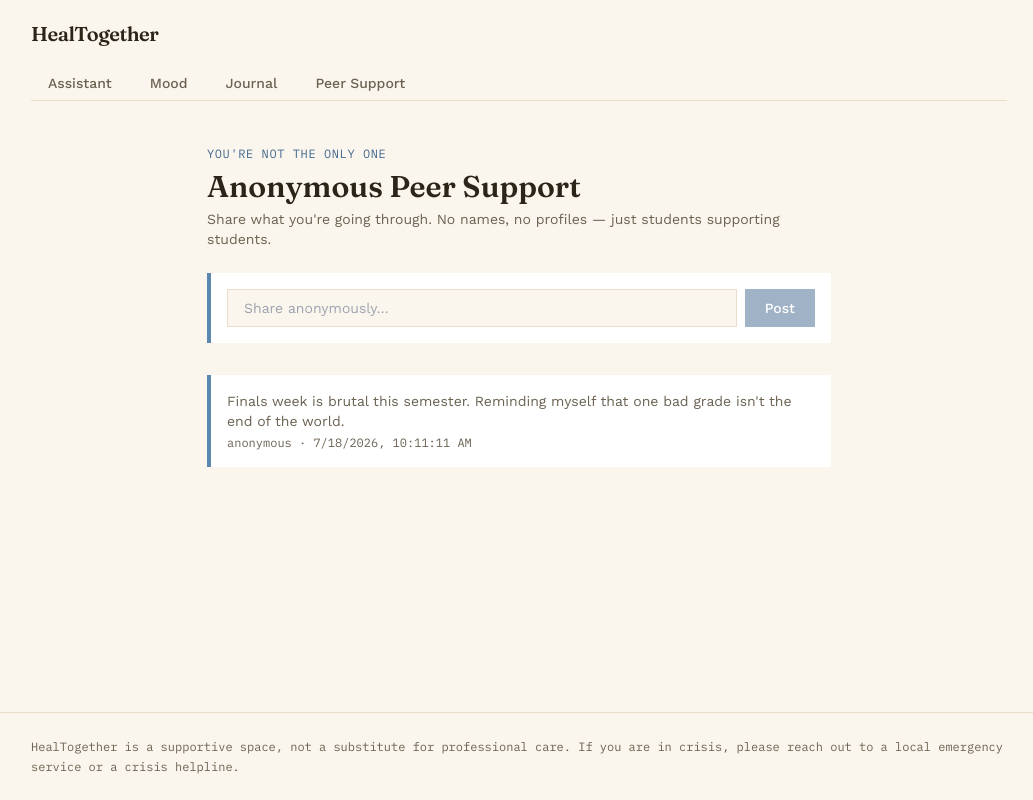
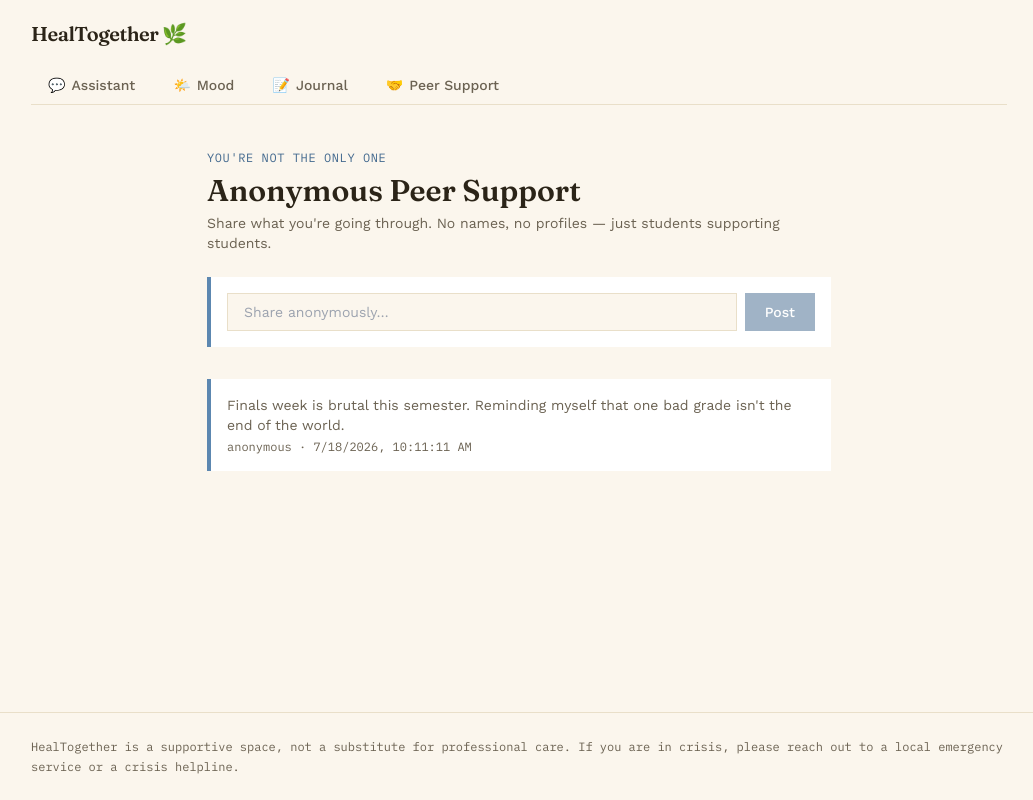
Before and after one commit to priyanshu015211/Heal-Together, a Next.js app: page / in a window 1280 px wide. Shown: the whole page, without its empty margins (121-1154 px from the left). Built offline with nearby package versions, Linux system fonts and the light colour scheme.

Commit message:
Update Navbar.js

```diff
--- a/components/Navbar.js
+++ b/components/Navbar.js
@@ -4,10 +4,10 @@ import Link from "next/link";
 import { usePathname } from "next/navigation";
 
 const tabs = [
-  { href: "/chat", label: "Assistant", accent: "marigold" },
-  { href: "/mood", label: "Mood", accent: "sage" },
-  { href: "/journal", label: "Journal", accent: "plum" },
-  { href: "/support", label: "Peer Support", accent: "dusk" },
+  { href: "/chat", label: "Assistant", emoji: "💬", accent: "marigold" },
+  { href: "/mood", label: "Mood", emoji: "🌤️", accent: "sage" },
+  { href: "/journal", label: "Journal", emoji: "📝", accent: "plum" },
+  { href: "/support", label: "Peer Support", emoji: "🤝", accent: "dusk" },
 ];
 
 const accentClasses = {
@@ -27,7 +27,7 @@ export default function Navbar() {
           href="/"
           className="font-display text-xl font-semibold tracking-tight text-ink"
         >
-          HealTogether
+          HealTogether 🌿
         </Link>
 
         <nav className="mt-4 flex gap-1 border-b border-rule">
@@ -38,18 +38,19 @@ export default function Navbar() {
               <Link
                 key={tab.href}
                 href={tab.href}
-                className={`relative -mb-px rounded-t-md border border-b-0 px-4 py-2 text-sm font-medium transition ${
+                className={`relative -mb-px flex items-center gap-1.5 rounded-t-xl border border-b-0 px-4 py-2.5 text-sm font-medium transition ${
                   active
-                    ? `border-rule bg-card ${accent.text}`
-                    : "border-transparent text-ink-soft hover:text-ink"
+                    ? `border-rule bg-card shadow-soft ${accent.text}`
+                    : "border-transparent text-ink-soft hover:bg-card/60 hover:text-ink"
                 }`}
               >
+                <span aria-hidden>{tab.emoji}</span>
+                {tab.label}
                 {active && (
                   <span
-                    className={`absolute inset-x-0 top-0 h-[3px] rounded-t-md ${accent.bar}`}
+                    className={`absolute inset-x-3 top-0 h-[3px] rounded-full ${accent.bar}`}
                   />
                 )}
-                {tab.label}
               </Link>
             );
           })}
```
